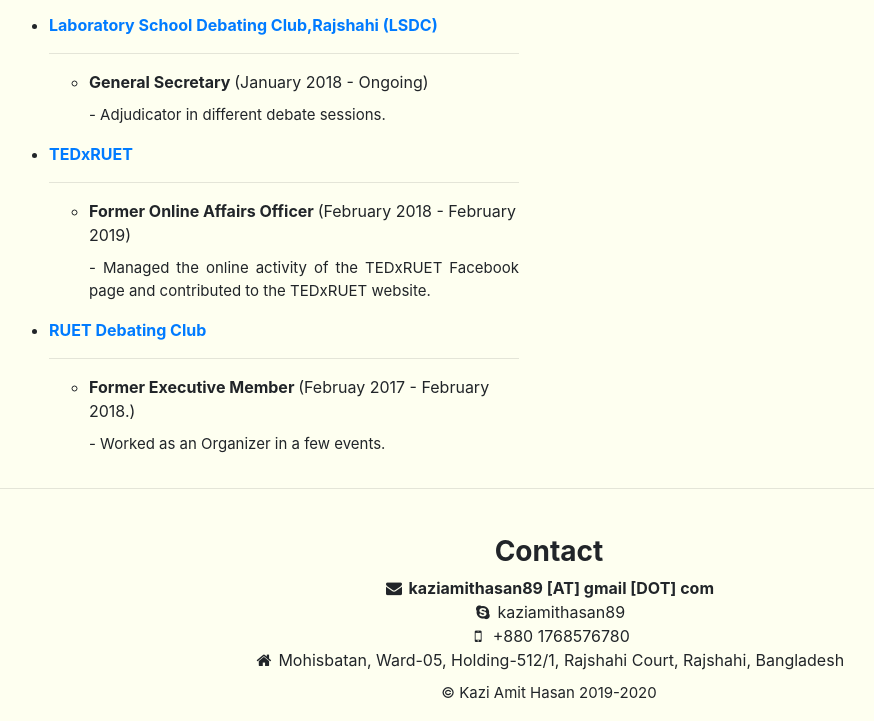
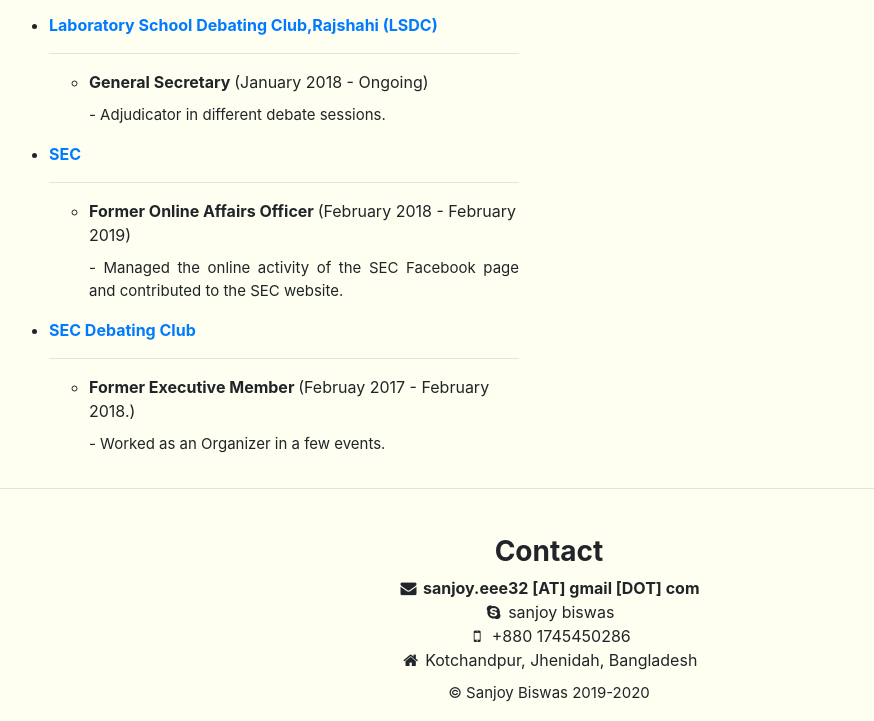
Before and after one commit to imsanjoykb/imsanjoykb.github.io, a plain HTML site: page others.html in a window 1280 px wide. Shown: the part 1890-2611 px from the top of the page, without its empty margins (91-965 px from the left). Drawn offline with nearby package versions, Linux system fonts and the light colour scheme.

Commit message:
Other page edit

```diff
--- a/others.html
+++ b/others.html
@@ -58,7 +58,7 @@
           <h3 style="font-weight: bolder;">Experiences</h3>
           <hr>
           <ul>
-            <li><b><a href="https://www.kaggle.com/amithasanshuvo">Kaggle Expert (x4)</a>
+            <li><b><a href="https://www.kaggle.com/imsanjoykb">Kaggle Expert (x4)</a>
                 <a href=""></b></a></li>
             <hr>
             <ul>
@@ -89,7 +89,7 @@
 
           </ul>
           <ul>
-            <li><b><a href="https://www.facebook.com/groups/368959387115990/">Machine Learning Research Group</a>
+            <li><b><a href="https://www.facebook.com/groups/">Machine Learning Research Group</a>
                 <a href=""></b></a></li>
             <hr>
             <ul>
@@ -164,18 +164,18 @@
             </li>
             <li>
 
-              <b><a href="https://www.facebook.com/TEDxRUET/">TEDxRUET</a></b> <br>
+              <b><a href="https://www.facebook.com/TEDxRUET/">SEC</a></b> <br>
               <hr>
               <ul>
                 <li><b>Former Online Affairs Officer </b> (February 2018 - February 2019)</li>
-                <p style="text-align: justify;">- Managed the online activity of the TEDxRUET Facebook page and
-                  contributed to the TEDxRUET website.</p>
+                <p style="text-align: justify;">- Managed the online activity of the SEC Facebook page and
+                  contributed to the SEC website.</p>
               </ul>
             </li>
 
             <li>
 
-              <b><a href="https://www.facebook.com/ruetdc/">RUET Debating Club</a></b> <br>
+              <b><a href="https://www.facebook.com//">SEC Debating Club</a></b> <br>
               <hr>
               <ul>
                 <li><b>Former Executive Member </b> (Februay 2017 - February 2018.)</li>
@@ -289,10 +289,10 @@
         <h3>Contact</h3>
         <div>
 
-          <i class="fa fa-envelope"></i> <b>kaziamithasan89 [AT] gmail [DOT] com</b></br>
-          <i class="fa fa-skype"></i> kaziamithasan89 </br>
-          <i class="fa fa-mobile"></i> +880 1768576780</br>
-          <i class="fa fa-home"></i> Mohisbatan, Ward-05, Holding-512/1, Rajshahi Court, Rajshahi, Bangladesh</br>
+          <i class="fa fa-envelope"></i> <b>sanjoy.eee32 [AT] gmail [DOT] com</b></br>
+          <i class="fa fa-skype"></i> sanjoy biswas </br>
+          <i class="fa fa-mobile"></i> +880 1745450286</br>
+          <i class="fa fa-home"></i> Kotchandpur, Jhenidah, Bangladesh</br>
 
 
         </div>
@@ -303,7 +303,7 @@
 
     </div>
 
-    <p style="text-align: center;">© Kazi Amit Hasan 2019-2020</p>
+    <p style="text-align: center;">© Sanjoy Biswas 2019-2020</p>
 
 
   </div>
```
